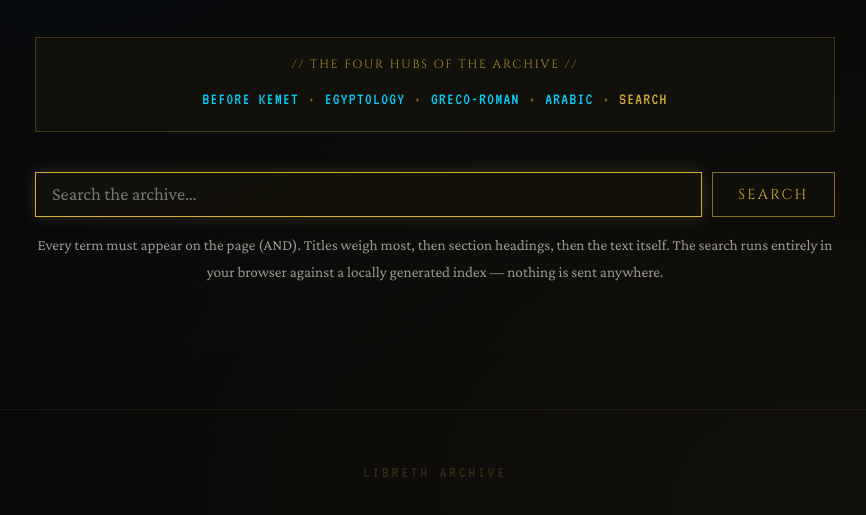
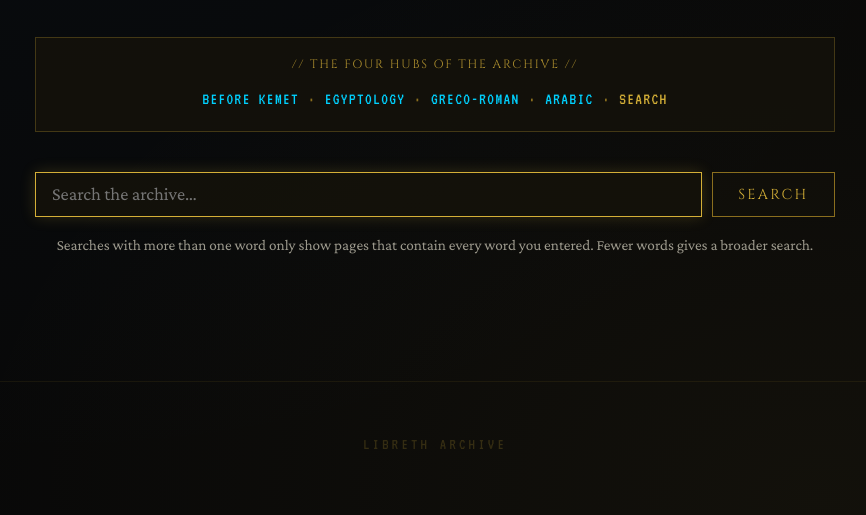
Before and after one commit to FraterAstrust/fraterastrust.github.io, a plain HTML site: page search.html in a window 1280 px wide. Shown: the part 217-732 px from the top of the page, without its empty margins (205-1071 px from the left). Drawn offline with nearby package versions, Linux system fonts and the light colour scheme.

Commit message:
Search page: plain-language note on multi-word search

```diff
--- a/search.html
+++ b/search.html
@@ -185,9 +185,7 @@
                    placeholder="Search the archive…" aria-label="Search the archive" autofocus>
             <button class="search-btn" type="submit">Search</button>
         </form>
-        <p class="search-note">Every term must appear on the page (AND). Titles weigh most,
-        then section headings, then the text itself. The search runs entirely in your
-        browser against a locally generated index — nothing is sent anywhere.</p>
+        <p class="search-note">Searches with more than one word only show pages that contain every word you entered. Fewer words gives a broader search.</p>
     </div>
 
     <div class="status-line" id="status" aria-live="polite"></div>
```
